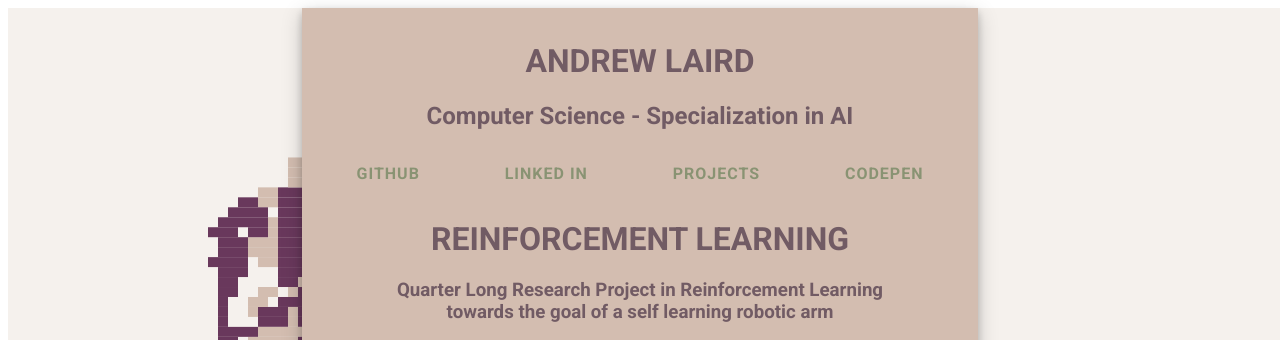
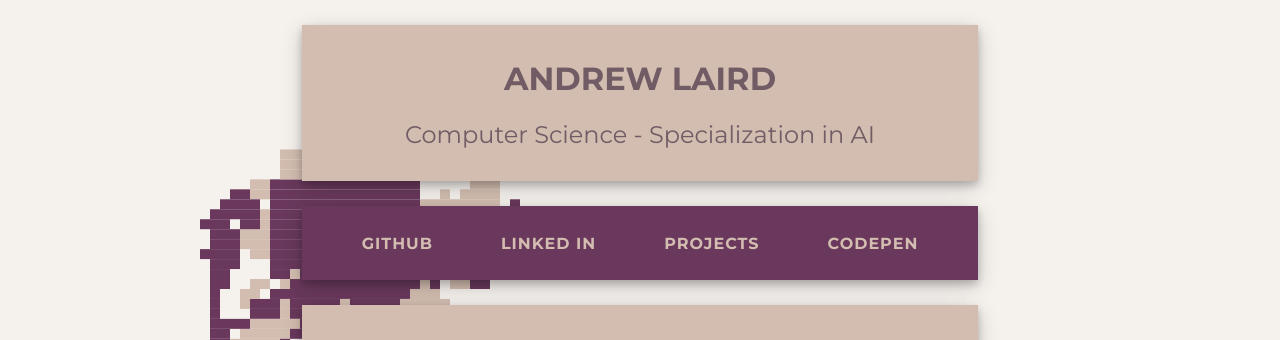
Before and after one commit to AndrewLaird/PersonalWebsite, a PHP site: page /SnakeSiteBarbaraDesign.php in a window 1280 px wide. Shown: the top 340 px of the page. Run offline with PHP 8.4, Linux system fonts and the light colour scheme.

Commit message:
Barbara Adding seperate section for links

```diff
--- a/SnakeSiteBarbaraDesign.php
+++ b/SnakeSiteBarbaraDesign.php
@@ -1,18 +1,24 @@
-<link href="https://fonts.googleapis.com/css?family=Roboto:300,400,500,700" rel="stylesheet">
+
+<link href="https://fonts.googleapis.com/css?family=Montserrat:300,400,700,800" rel="stylesheet">
 <div id="background">
   <canvas id="canvas" width="100%" height="100%">
     Im sorry you require canvas
     </canvas>
 </div>
-<div id="Page" class="cl-effect-1">
+
+<div class="page">
   <h1 id="Title"> Andrew Laird</h1>
   <h2> Computer Science - Specialization in AI </h2>
+</div>
+<div class="cl-effect-1 page">
   <nav>
     <a href="https://github.com/AndrewLaird">GitHub</a>
     <a href="https://www.linkedin.com/in/andrew-laird-a814b8134">Linked In</a>
     <a href="http://poems.calit2.uci.edu/about">Projects</a>
     <a href="http://www.codepen.io/LairdAndrew">CodePen</a>
   </nav>
+</div>
+<div class="page">
   <div id="Content">
 
 
@@ -22,61 +28,68 @@
       Quarter Long Research Project in Reinforcement Learning <br/>towards the goal of a self learning robotic arm
     </h3>
     <div class="polaroid">
+     <div class="caption">
+        <p>Using PPO and a laptop CPU to train a robot to walk<br>OpenAI BipedalWalker</p>
+      </div>
       <img src="https://www.ics.uci.edu/~alaird/BipedalWalker190.gif" alt="Using PPO and a laptop CPU to train a robot to walk - OpenAI BipedalWalker" style="width:100%">
-      <div class="caption">
-        <p>Using PPO and a laptop CPU to train a robot to walk - OpenAI BipedalWalker</p>
-      </div>
+
     </div>
 
     <div class="polaroid">
+      <div class="caption">
+        <p>Reacher Arm in a lower dimensional environment<br>OpenAI RoboSchool</p>
+      </div>
       <img src="https://www.ics.uci.edu/~alaird/Reacher18.gif" alt="Reacher Arm in a lower dimensional environment - OpenAI RoboSchool" style="width:100%">
-      <div class="caption">
-        <p>Reacher Arm in a lower dimensional environment - OpenAI RoboSchool</p>
-      </div>
+
     </div>
 
     <div class="polaroid">
+    <div class="caption">
+        <p>Robotic Arm in the Fetch Reach environment<br>OpenAI Mujoco</p>
+      </div>
       <img src="https://www.ics.uci.edu/~alaird/Reacher-Solved.gif" alt="Robotic Arm in the Fetch Reach environment - OpenAI Mujoco" style="width:100%">
-      <div class="caption">
-        <p>Robotic Arm in the Fetch Reach environment - OpenAI Mujoco</p>
-      </div>
+
     </div>
 
 
 
     <p>
-      Other research topics include DDQN, Ciriculum Learning, and how to read reasearch papers effciently.
+      Other research topics include DDQN, Ciriculum Learning, and How to Read Research Papers Effciently.
     </p>
   </div>
 </div>
 
 <style>
 * {
-  font-family: 'Roboto', sans-serif;
+  font-family: 'Montserrat', sans-serif;
 }
 
 #canvas {
   position: fixed;
+  top: 0;
+  left: 0;
 }
 
-#Page {
+.page {
   background-color: #d3bdb0;
   color: #715b64;
   position: relative;
   width: 50%;
-  margin: 0 auto;
+  margin: 25px auto;
   text-align: center;
   padding: 1%;
   min-width: 650px;
   box-shadow: 0 4px 8px 0 rgba(0, 0, 0, 0.2), 0 6px 20px 0 rgba(0, 0, 0, 0.19);
 }
 
+
+
 nav a {
   position: relative;
   display: inline-block;
-  margin: 15px 25px;
+  margin: 15px 15px;
   outline: none;
-  color: #899373;
+  color: #d3bdb0;
   text-decoration: none;
   text-transform: uppercase;
   letter-spacing: 1px;
@@ -89,7 +102,9 @@ nav a:focus {
 }
 
 /* Effect 1: Brackets */
-
+.cl-effect-1 {
+  background-color: #69385c;
+}
 .cl-effect-1 a::before,
 .cl-effect-1 a::after {
   display: inline-block;
@@ -126,25 +141,38 @@ nav a:focus {
 }
 
 h1 {
+  font-family: 'Montserrat', sans-serif;
   text-transform: uppercase;
+}
+
+h2 {
+  font-weight: normal;
+}
+
+h3 {
+  font-weight: normal;
 }
 
 div.polaroid {
   width: 80%;
-  background-color: #899373;
+  background-color: #f5f1ed;
   box-shadow: 0 4px 8px 0 rgba(0, 0, 0, 0.2), 0 6px 20px 0 rgba(0, 0, 0, 0.19);
   position: relative;
   margin: 10%;
 }
 
 img {
-  width: 100%
+  width: 100%;
 }
 
 div.caption {
   text-align: center;
   padding: 10px 20px;
-  color: white;
+  color: #899373;
+}
+
+.caption p {
+    font-weight: 300;
 }
 
 </style>
```
